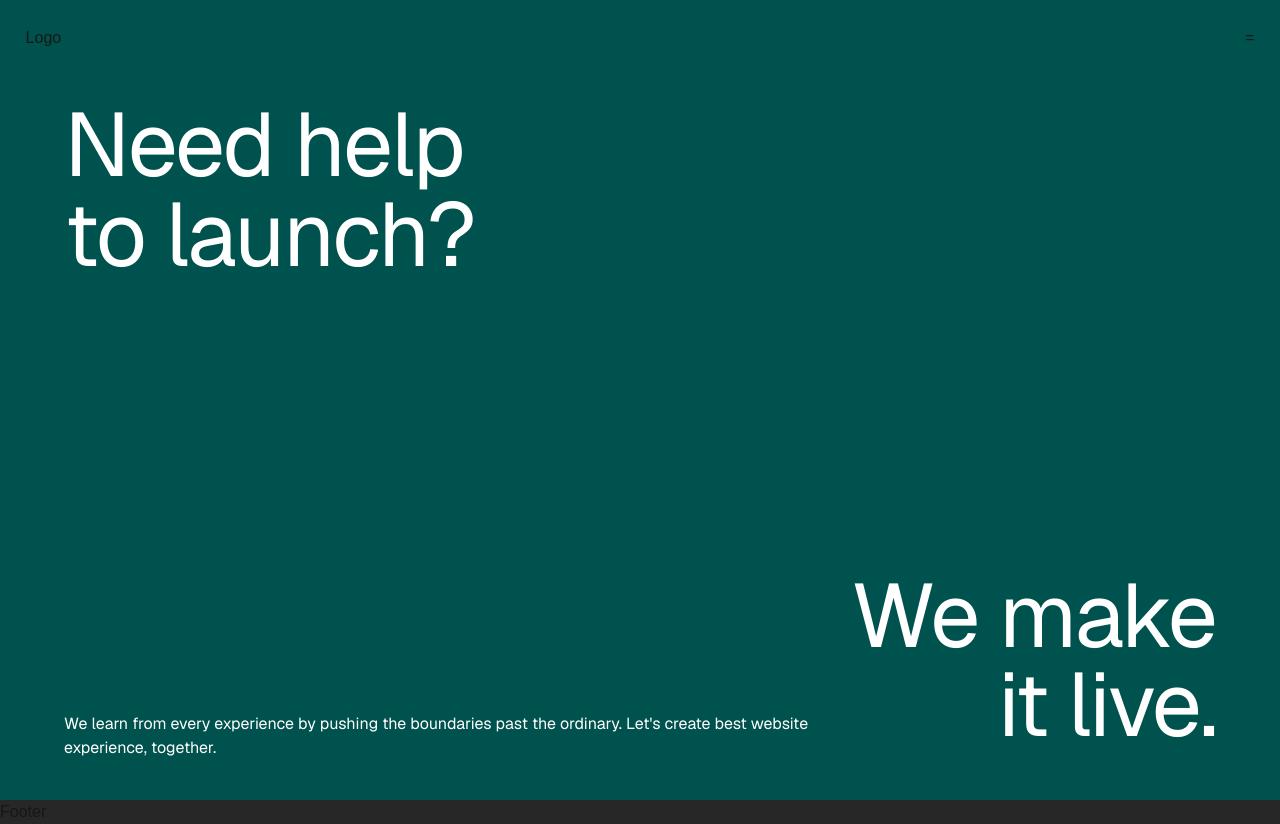
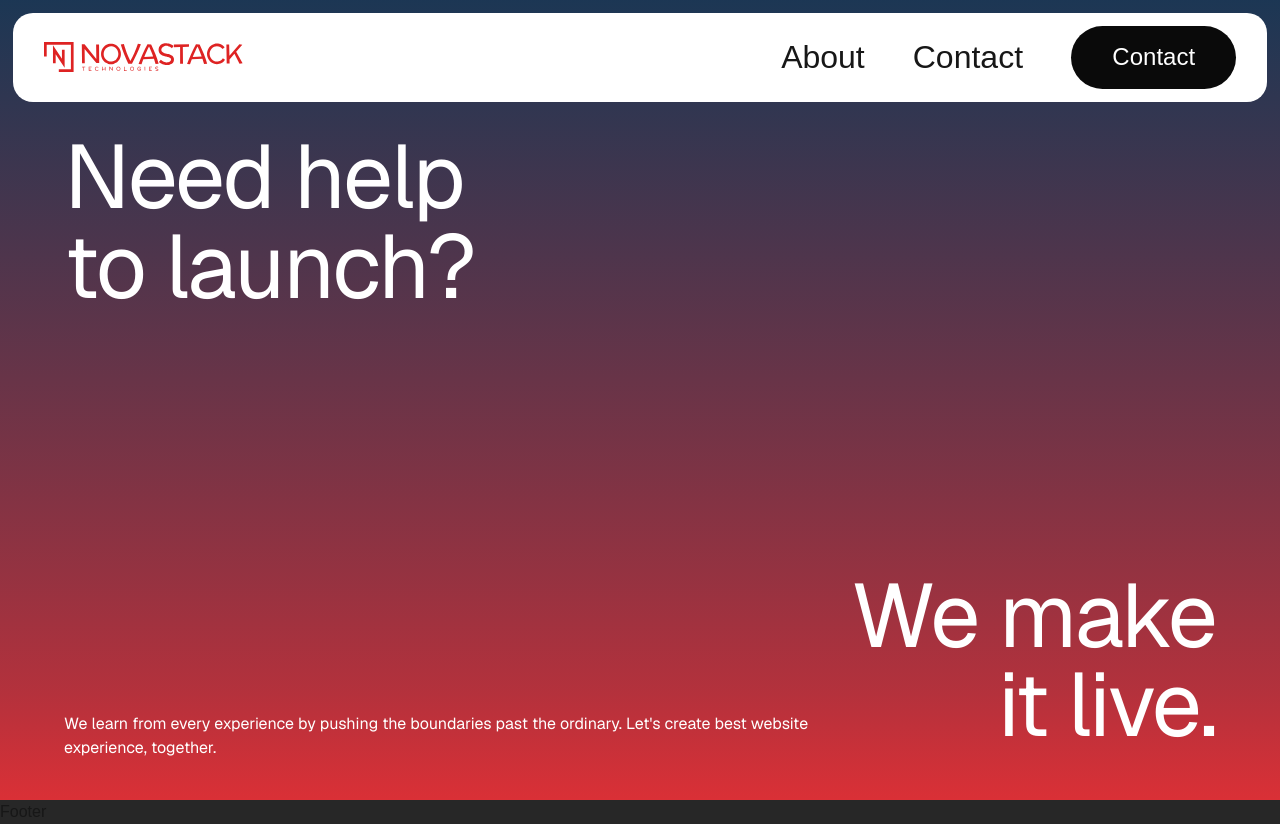
Before and after one commit to tahsinAmin/tech-nova, a Next.js app: page / in a window 1280 px wide. Built offline with nearby package versions, Linux system fonts and the light colour scheme.

Commit message:
style: Header Responsive

```diff
--- a/app/components/Header.tsx
+++ b/app/components/Header.tsx
@@ -1,4 +1,5 @@
 "use client";
+import Image from 'next/image';
 import Link from 'next/link';
 import React from 'react'
 
@@ -6,13 +7,24 @@ const Header = () => {
   const [showMenu, setShowMenu] = React.useState(false);
   return (
     <div className='container'>
-      <nav className='navbar flex justify-between'>
-        <Link href="/" onClick={() => setShowMenu(false)}>Logo</Link>
-        <div className='hamburger' onClick={() => setShowMenu(!showMenu)}>=</div>
+      <nav className='navbar flex justify-between bg-white rounded-xl'>
+        <Link href="/" className='pl-[18px]' onClick={() => setShowMenu(false)}><Image src="/logo-red-big-1.svg" alt="Logo" width={200} height={200} /></Link>
+        <div className='flex-1 flex gap-5 justify-end'>
+          <div className='navlinks hidden md:flex'>
+            <Link href="/about" className='navlink-text-2'>About</Link>
+            <Link href="/contact" className='navlink-text-2'>Contact</Link>
+            <Link href="/contact" className='cta nav'>Contact</Link>
+          </div>
+
+          <div className='hamburger md:hidden cursor-pointer flex flex-col justify-between h-[50px] gap-[10px]' onClick={() => setShowMenu(!showMenu)}>
+            <div className="top w-[36px] h-[3px] bg-black"></div>
+            <div className="bottom w-[36px] h-[3px] bg-black"></div>
+          </div>
+        </div>
       </nav>
       <div className={`navbar-main-wrapper ${showMenu ? 'show' : ''}`}>
-      <Link href="/about" onClick={() => setShowMenu(false)} className='navlink-text-2'>About</Link>
-      <Link href="/contact" onClick={() => setShowMenu(false)} className='navlink-text-2'>Contact</Link>
+        <Link href="/about" onClick={() => setShowMenu(false)} className='navlink-text-2'>About</Link>
+        <Link href="/contact" onClick={() => setShowMenu(false)} className='navlink-text-2'>Contact</Link>
       </div>
     </div>
   )
--- a/app/globals.css
+++ b/app/globals.css
@@ -5,6 +5,7 @@
   --foreground: #171717;
   --dark-grey: #272727;
   --green: #00524e;
+  --red: #da3036;
   --smoked-white: #f8f1ec;
 }
 
@@ -81,10 +82,36 @@ body {
   bottom: 0;
 }
 
+
+.navlinks {
+  gap: 3em;
+}
+
+.navlinks a {
+  font-size: 2em;
+}
+
 .navlink-text-2 {
-  color: #f8f1ec;
+  margin-top: 7px;
   font-size: 55px;
   line-height: 150%;
+}
+
+.navbar-main-wrappe .navlink-text-2 {
+  margin-top: unset;
+  color: #f8f1ec;
+}
+
+.cta.nav {
+  padding: .433333em 1.72222em;
+  font-size: 1.5em;
+  font-weight: 400;
+  line-height: 177.778%;
+  margin-right: 18px;
+}
+
+.hamburger {
+  padding: 18px 12px;
 }
 
 .dark-grey {
@@ -103,10 +130,20 @@ h1 {
   letter-spacing: -2px;
 }
 
+.home h1,
+.layout-contact h1 {
+  padding-top: 2.8%;
+}
+
 /* ============================================== */
 /* =================== Homepage =================== */
 
 /* Hero Section */
+
+.section-hero.home {
+  background: linear-gradient(0deg, var(--red), 42%, #001e3fe3 100%);
+}
+
 .section-hero {
   background-color: var(--green);
   color: white;
```
Also changed, not shown: public/logo-red-big-1.svg (added).
